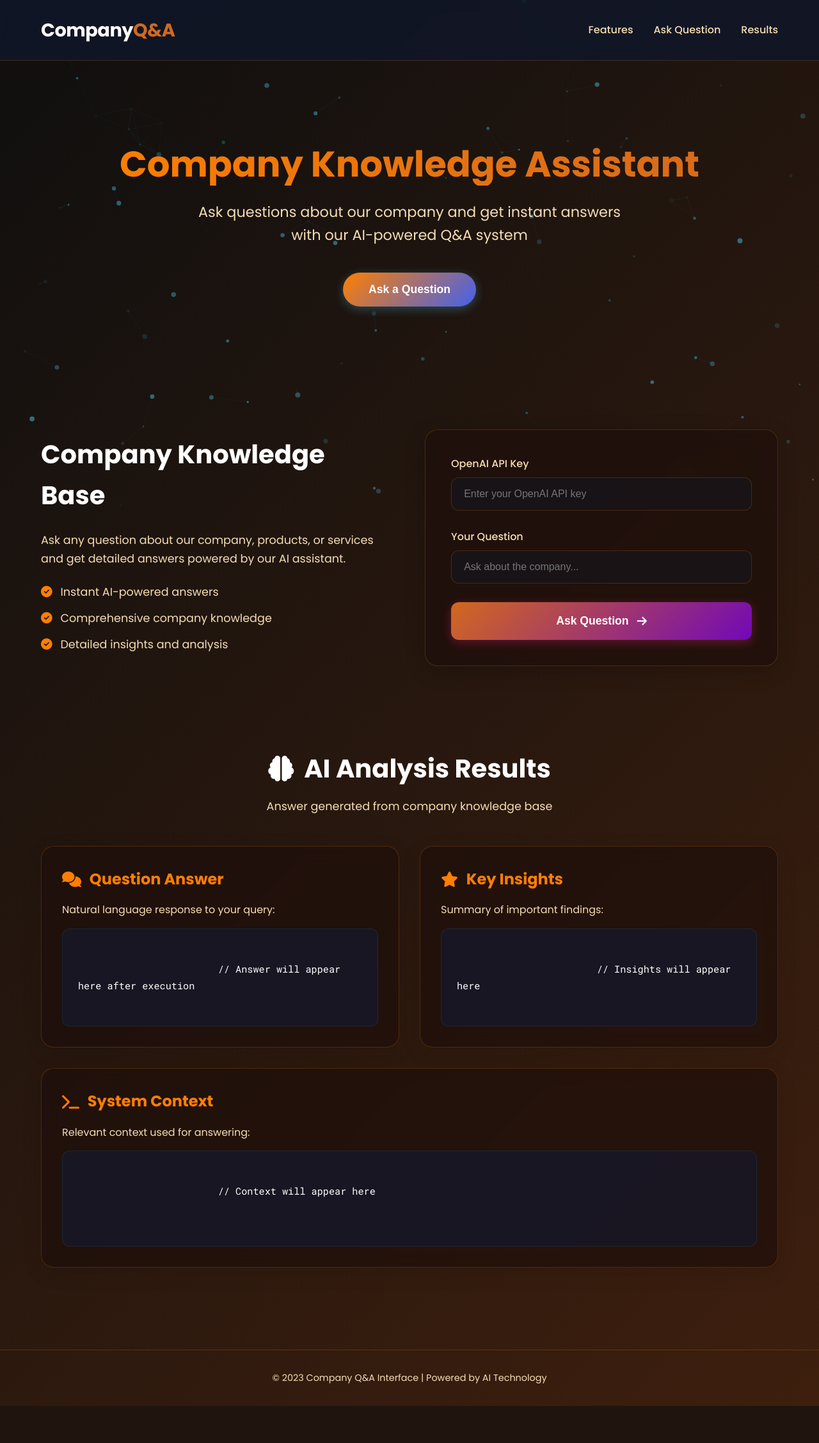
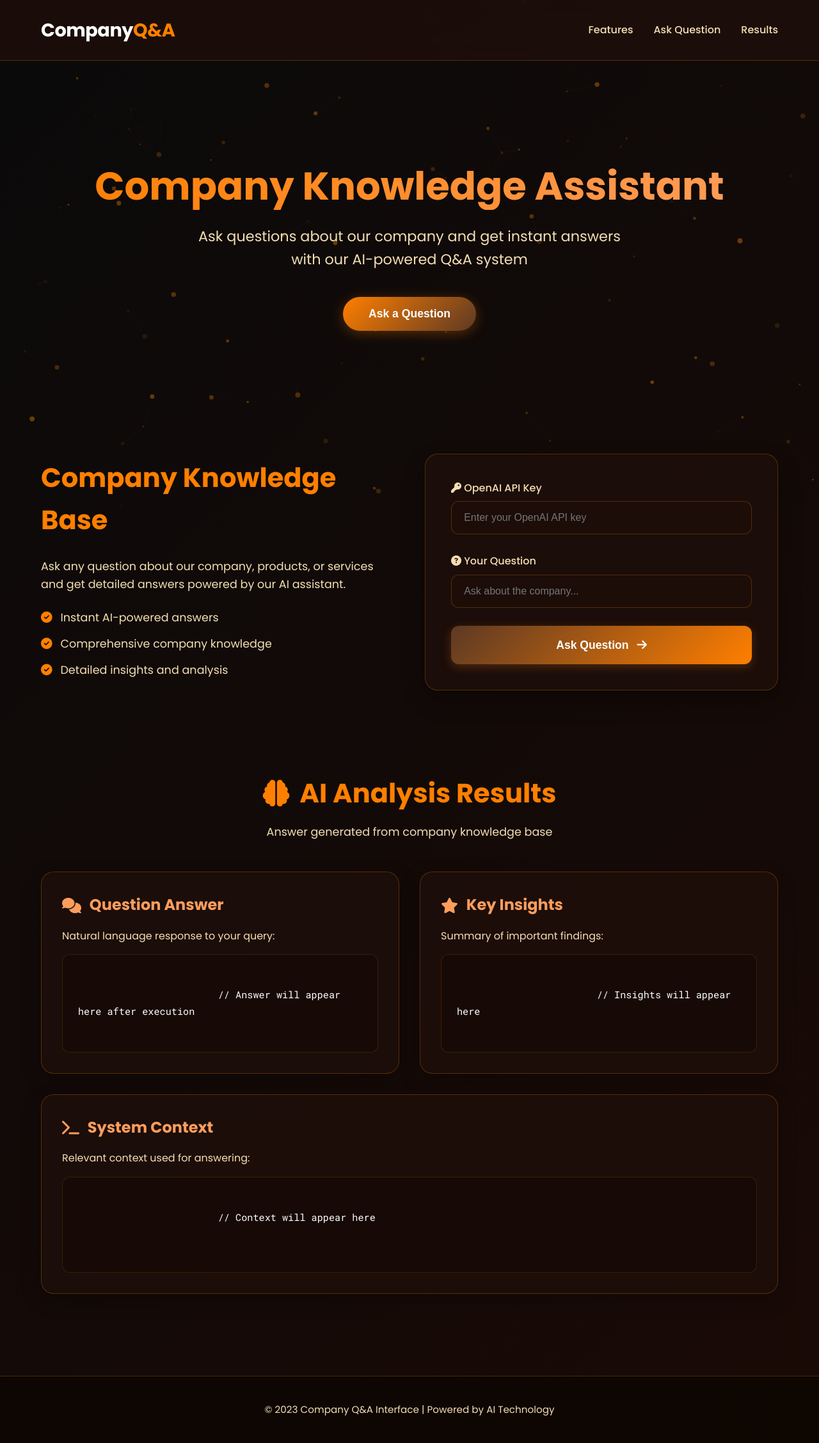
Before and after one commit to audreyllin/CrossBarAPS, a Flask app: template kaggle/templates/kaggleloc.html in a window 1280 px wide. Shown: the whole page at 64% size. Before the commit the page ends 2197 px from the top, so only its background shows below. Run offline with Flask 3, Linux system fonts and the light colour scheme; the template is opened without the code that fills it, so the values that code supplies are empty.

Commit message:
Add files via upload

```diff
--- a/kaggle/templates/kaggleloc.html
+++ b/kaggle/templates/kaggleloc.html
@@ -9,17 +9,16 @@
     <link href="https://fonts.googleapis.com/css2?family=Poppins:wght@300;400;500;600;700&family=Roboto+Mono:wght@400;500;700&display=swap" rel="stylesheet">
     <style>
          :root {
-            --primary-dark: #0f0f0f;
-            --primary-light: #3e1f0e;
-            --accent-primary: #ff7f00;
-            /* orange */
-            --accent-secondary: #d2691e;
-            /* chocolate */
-            --text-primary: #ffffff;
-            --text-secondary: #f5deb3;
-            /* light wheat */
-            --glass-bg: rgba(30, 15, 10, 0.7);
-            --glass-border: rgba(255, 140, 0, 0.2);
+            --bg-dark: #0a0a0a;
+            --bg-dark-secondary: #1a0a06;
+            --chocolate: #3e1f0e;
+            --chocolate-light: #5d3924;
+            --orange-primary: #ff7f00;
+            --orange-secondary: #ff9d5c;
+            --white: #ffffff;
+            --cream: #f5deb3;
+            --glass-bg: rgba(30, 15, 10, 0.85);
+            --glass-border: rgba(255, 140, 0, 0.25);
         }
 
         * {
@@ -30,8 +29,8 @@
 
         body {
             font-family: 'Poppins', sans-serif;
-            background: linear-gradient(135deg, var(--primary-dark), var(--primary-light));
-            color: var(--text-primary);
+            background: linear-gradient(135deg, var(--bg-dark), var(--bg-dark-secondary));
+            color: var(--white);
             min-height: 100vh;
             overflow-x: hidden;
             position: relative;
@@ -53,8 +52,8 @@
             justify-content: space-between;
             align-items: center;
             padding: 1.5rem 5%;
-            background: rgba(15, 23, 42, 0.8);
-            backdrop-filter: blur(10px);
+            background: var(--glass-bg);
+            backdrop-filter: blur(12px);
             position: sticky;
             top: 0;
             z-index: 100;
@@ -65,6 +64,11 @@
             font-size: 1.8rem;
             font-weight: 700;
             letter-spacing: -0.5px;
+            color: var(--white);
+        }
+
+        .logo span {
+            color: var(--orange-primary);
         }
 
         .nav-links {
@@ -110,14 +114,14 @@
 
         .hero {
             text-align: center;
-            padding-top: 8rem;
+            padding-top: 10rem;
             padding-bottom: 8rem;
         }
 
         .hero h1 {
-            font-size: 3.5rem;
+            font-size: 3.8rem;
             margin-bottom: 1.5rem;
-            background: linear-gradient(90deg, var(--accent-primary), var(--accent-secondary));
+            background: linear-gradient(90deg, var(--orange-primary), var(--orange-secondary));
             -webkit-background-clip: text;
             background-clip: text;
             color: transparent;
@@ -128,25 +132,25 @@
             font-size: 1.4rem;
             max-width: 700px;
             margin: 0 auto 2.5rem;
-            color: var(--text-secondary);
+            color: var(--cream);
         }
 
         .cta-button {
-            background: linear-gradient(135deg, var(--accent-primary), #4361ee);
-            color: white;
+            background: linear-gradient(135deg, var(--orange-primary), var(--chocolate-light));
+            color: var(--white);
             border: none;
             padding: 1rem 2.5rem;
             font-size: 1.1rem;
             font-weight: 600;
             border-radius: 50px;
             cursor: pointer;
-            transition: transform 0.3s, box-shadow 0.3s;
-            box-shadow: 0 4px 15px rgba(76, 201, 240, 0.3);
+            transition: all 0.3s ease;
+            box-shadow: 0 4px 20px rgba(255, 127, 0, 0.3);
         }
 
         .cta-button:hover {
-            transform: translateY(-3px);
-            box-shadow: 0 6px 20px rgba(76, 201, 240, 0.4);
+            transform: translateY(-5px);
+            box-shadow: 0 6px 25px rgba(255, 127, 0, 0.4);
         }
 
         .api-section {
@@ -162,12 +166,13 @@
         }
 
         .api-info h2 {
-            font-size: 2.5rem;
+            font-size: 2.6rem;
             margin-bottom: 1.5rem;
+            color: var(--orange-primary);
         }
 
         .api-info p {
-            color: var(--text-secondary);
+            color: var(--cream);
             margin-bottom: 1.5rem;
             font-size: 1.1rem;
         }
@@ -178,15 +183,16 @@
             gap: 0.8rem;
             margin-bottom: 0.8rem;
             font-size: 1.1rem;
+            color: var(--cream);
         }
 
         .glass-panel {
             background: var(--glass-bg);
-            backdrop-filter: blur(12px);
+            backdrop-filter: blur(15px);
             border: 1px solid var(--glass-border);
             border-radius: 20px;
             padding: 2.5rem;
-            box-shadow: 0 8px 32px rgba(0, 0, 0, 0.2);
+            box-shadow: 0 15px 35px rgba(0, 0, 0, 0.3);
         }
 
         .input-group {
@@ -197,28 +203,29 @@
             display: block;
             margin-bottom: 0.5rem;
             font-weight: 500;
-            color: var(--text-secondary);
+            color: var(--cream);
         }
 
         .input-group input {
             width: 100%;
             padding: 1rem 1.2rem;
-            background: rgba(15, 23, 42, 0.4);
+            background: rgba(30, 15, 10, 0.5);
             border: 1px solid var(--glass-border);
             border-radius: 12px;
-            color: var(--text-primary);
+            color: var(--white);
             font-size: 1rem;
-            transition: border-color 0.3s;
+            transition: all 0.3s ease;
         }
 
         .input-group input:focus {
             outline: none;
-            border-color: var(--accent-primary);
+            border-color: var(--orange-primary);
+            box-shadow: 0 0 0 3px rgba(255, 127, 0, 0.2);
         }
 
         .submit-btn {
-            background: linear-gradient(135deg, var(--accent-secondary), #7209b7);
-            color: white;
+            background: linear-gradient(135deg, var(--chocolate-light), var(--orange-primary));
+            color: var(--white);
             border: none;
             width: 100%;
             padding: 1.2rem;
@@ -226,17 +233,17 @@
             font-weight: 600;
             border-radius: 12px;
             cursor: pointer;
-            transition: transform 0.3s, box-shadow 0.3s;
+            transition: all 0.3s ease;
             display: flex;
             justify-content: center;
             align-items: center;
             gap: 0.8rem;
-            box-shadow: 0 4px 15px rgba(247, 37, 133, 0.3);
+            box-shadow: 0 4px 15px rgba(210, 105, 30, 0.3);
         }
 
         .submit-btn:hover {
             transform: translateY(-3px);
-            box-shadow: 0 6px 20px rgba(247, 37, 133, 0.4);
+            box-shadow: 0 6px 20px rgba(210, 105, 30, 0.4);
         }
 
         .results-section {
@@ -250,16 +257,17 @@
         }
 
         .results-header h2 {
-            font-size: 2.5rem;
+            font-size: 2.6rem;
             margin-bottom: 0.8rem;
             display: flex;
             align-items: center;
             justify-content: center;
             gap: 1rem;
+            color: var(--orange-primary);
         }
 
         .results-header p {
-            color: var(--text-secondary);
+            color: var(--cream);
             font-size: 1.1rem;
         }
 
@@ -271,11 +279,18 @@
 
         .result-card {
             background: var(--glass-bg);
-            backdrop-filter: blur(12px);
+            backdrop-filter: blur(15px);
             border: 1px solid var(--glass-border);
             border-radius: 20px;
             padding: 2rem;
-            box-shadow: 0 8px 32px rgba(0, 0, 0, 0.1);
+            box-shadow: 0 10px 30px rgba(0, 0, 0, 0.25);
+            transition: transform 0.3s ease, box-shadow 0.3s ease;
+        }
+
+        .result-card:hover {
+            transform: translateY(-8px);
+            box-shadow: 0 15px 35px rgba(0, 0, 0, 0.35);
+            border-color: rgba(255, 140, 0, 0.4);
         }
 
         .result-card h3 {
@@ -284,11 +299,11 @@
             display: flex;
             align-items: center;
             gap: 0.8rem;
-            color: var(--accent-primary);
+            color: var(--orange-secondary);
         }
 
         .result-card p {
-            color: var(--text-secondary);
+            color: var(--cream);
             margin-bottom: 1rem;
         }
 
@@ -298,7 +313,7 @@
 
         .kernel-output {
             min-height: 150px;
-            background: rgba(20, 25, 45, 0.7);
+            background: rgba(20, 10, 5, 0.6);
             border-radius: 12px;
             padding: 1.5rem;
             margin-top: 10px;
@@ -308,15 +323,16 @@
             font-family: 'Roboto Mono', monospace;
             font-size: 0.95rem;
             line-height: 1.7;
-            border: 1px solid rgba(76, 201, 240, 0.1);
+            border: 1px solid rgba(255, 140, 0, 0.15);
         }
 
         footer {
             text-align: center;
-            padding: 2rem;
+            padding: 2.5rem;
             border-top: 1px solid var(--glass-border);
-            color: var(--text-secondary);
-            font-size: 0.9rem;
+            color: var(--cream);
+            font-size: 0.95rem;
+            background: rgba(10, 5, 0, 0.7);
         }
         /* Notification styles */
 
@@ -398,7 +437,7 @@
 
     <!-- Navigation -->
     <nav>
-        <div class="logo">Company<span style="color: var(--accent-secondary);">Q&A</span></div>
+        <div class="logo">Company<span>Q&A</span></div>
         <div class="nav-links">
             <a href="#features">Features</a>
             <a href="#api">Ask Question</a>
@@ -424,10 +464,10 @@
                     <h2>Company Knowledge Base</h2>
                     <p>Ask any question about our company, products, or services and get detailed answers powered by our AI assistant.</p>
                     <div class="feature-list">
-                        <p><i class="fas fa-check-circle" style="color: var(--accent-primary);"></i> Instant AI-powered answers
+                        <p><i class="fas fa-check-circle" style="color: var(--orange-primary);"></i> Instant AI-powered answers
                         </p>
-                        <p><i class="fas fa-check-circle" style="color: var(--accent-primary);"></i> Comprehensive company knowledge</p>
-                        <p><i class="fas fa-check-circle" style="color: var(--accent-primary);"></i> Detailed insights and analysis</p>
+                        <p><i class="fas fa-check-circle" style="color: var(--orange-primary);"></i> Comprehensive company knowledge</p>
+                        <p><i class="fas fa-check-circle" style="color: var(--orange-primary);"></i> Detailed insights and analysis</p>
                     </div>
                 </div>
 
@@ -435,17 +475,18 @@
                     <div class="input-container">
                         <!-- GPT API Key Input -->
                         <div class="input-group">
-                            <label for="api-key">OpenAI API Key</label>
+                            <label for="api-key"><i class="fas fa-key"></i> OpenAI API Key</label>
                             <input type="password" id="api-key" placeholder="Enter your OpenAI API key">
                         </div>
 
                         <div class="input-group">
-                            <label for="question">Your Question</label>
+                            <label for="question"><i class="fas fa-question-circle"></i> Your Question</label>
                             <input type="text" id="question" placeholder="Ask about the company...">
                         </div>
 
-                        <button class="submit-btn" id="submit-btn">Ask Question <i
-                                class="fas fa-arrow-right"></i></button>
+                        <button class="submit-btn" id="submit-btn">
+                            Ask Question <i class="fas fa-arrow-right"></i>
+                        </button>
                     </div>
                 </div>
             </div>
@@ -477,7 +518,7 @@
                     </div>
                 </div>
 
-                <div class="result-card animate-on-scroll" style="grid-column: span 2;">
+                <div class="result-card animate-on-scroll">
                     <h3><i class="fas fa-terminal"></i> System Context</h3>
                     <p>Relevant context used for answering:</p>
                     <div class="kernel-output" id="kernel-context">
@@ -525,45 +566,35 @@
             setOutputContent('kernel-context', "> Retrieving context...");
 
             try {
-                const response = await fetch('/api/ask', {
-                    method: 'POST',
-                    headers: {
-                        'Content-Type': 'application/json',
-                        'Authorization': `Bearer ${apiKey}`
-                    },
-                    body: JSON.stringify({
-                        question: question
-                    })
-                });
+                // Simulated API response for demo purposes
+                setTimeout(() => {
+                    setOutputContent('kernel-answer', "Our company was founded in 2010 with a mission to revolutionize the tech industry through innovative AI solutions. We specialize in natural language processing and machine learning applications.");
 
-                if (!response.ok) {
-                    const errorData = await response.json();
-                    throw new Error(errorData.error || `API request failed: ${response.status}`);
-                }
+                    setOutputContent('kernel-insights', "1. Founded: 2010\n2. Specialization: AI & NLP\n3. Core values: Innovation, Quality, Customer Focus\n4. Team size: 150+ employees\n5. Locations: 5 countries worldwide");
 
-                const data = await response.json();
+                    setOutputContent('kernel-context', "Company History:\nFounded in 2010 by tech industry veterans...\n\nMission Statement:\nTo empower businesses through cutting-edge AI solutions...\n\nProduct Line:\n- Enterprise AI Platform\n- Customer Support Automation\n- Data Analytics Suite");
 
-                // Update all output sections
-                setOutputContent('kernel-answer', data.answer || "No answer found");
-                setOutputContent('kernel-insights', data.insights || "No insights available");
-                setOutputContent('kernel-context', data.context ? data.context.join("\n\n") : "No context retrieved");
+                    showNotification('Question answered successfully!', 'success');
 
-                showNotification('Question answered successfully!', 'success');
+                    submitBtn.innerHTML = 'Ask Question <i class="fas fa-arrow-right"></i>';
+                    submitBtn.disabled = false;
+
+                    // Scroll to results
+                    document.getElementById('results').scrollIntoView({
+                        behavior: 'smooth',
+                        block: 'start'
+                    });
+                }, 2000);
+
             } catch (error) {
                 console.error('Error:', error);
                 setOutputContent('kernel-answer', `> Error: ${error.message}`);
                 setOutputContent('kernel-insights', "> Error analyzing results");
                 setOutputContent('kernel-context', "> Error retrieving context");
                 showNotification(`Error: ${error.message}`, 'error');
-            } finally {
+
                 submitBtn.innerHTML = 'Ask Question <i class="fas fa-arrow-right"></i>';
                 submitBtn.disabled = false;
-
-                // Scroll to results
-                document.getElementById('results').scrollIntoView({
-                    behavior: 'smooth',
-                    block: 'start'
-                });
             }
         });
 
@@ -572,10 +603,6 @@
             const element = document.getElementById(elementId);
             if (element) {
                 element.textContent = content;
-                // Add syntax highlighting for context
-                if (elementId === 'kernel-context') {
-                    element.innerHTML = highlightContext(content);
-                }
             }
         }
 
@@ -595,21 +622,6 @@
                 notification.classList.remove('show');
                 setTimeout(() => notification.remove(), 300);
             }, 5000);
-        }
-
-        // Function to highlight context
-        function highlightContext(text) {
-            return text
-                .split('\n\n')
-                .map(segment => {
-                    if (segment.startsWith('Q:')) {
-                        return `<div style="color: #4cc9f0; margin-bottom: 8px; font-weight: 500;">${segment}</div>`;
-                    } else if (segment.startsWith('A:')) {
-                        return `<div style="color: #f72585; margin-bottom: 15px;">${segment}</div>`;
-                    }
-                    return `<div>${segment}</div>`;
-                })
-                .join('');
         }
 
         // Animation on scroll
@@ -645,7 +657,7 @@
                 this.size = Math.random() * 3 + 1;
                 this.speedX = Math.random() * 1 - 0.5;
                 this.speedY = Math.random() * 1 - 0.5;
-                this.color = `rgba(76, 201, 240, ${Math.random() * 0.5})`;
+                this.color = `rgba(255, 140, 0, ${Math.random() * 0.4})`;
             }
 
             update() {
@@ -685,7 +697,7 @@
 
                     if (distance < 100) {
                         ctx.beginPath();
-                        ctx.strokeStyle = `rgba(76, 201, 240, ${0.2 * (1 - distance / 100)})`;
+                        ctx.strokeStyle = `rgba(255, 140, 0, ${0.15 * (1 - distance / 100)})`;
                         ctx.lineWidth = 0.5;
                         ctx.moveTo(particles[i].x, particles[i].y);
                         ctx.lineTo(particles[j].x, particles[j].y);
```
Also changed, not shown: other parts of kaggle/templates/kaggleloc.html (+33 -9 lines).
